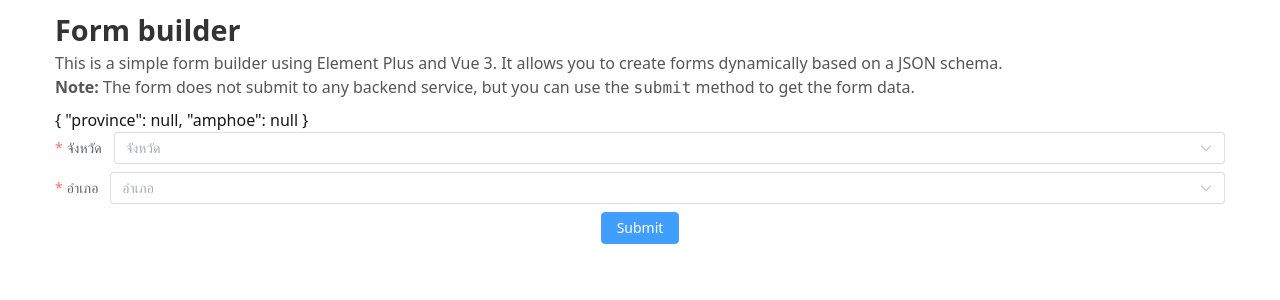
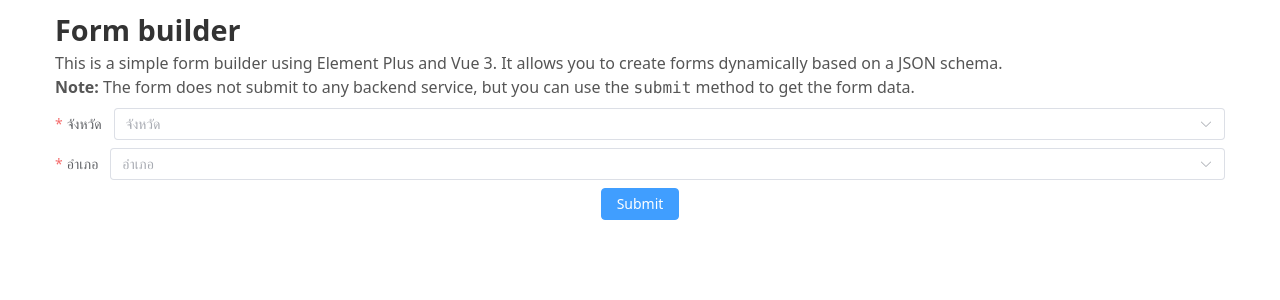
Before and after one commit to Friske2/FormBuilder, a Vue app: page / in a window 1280 px wide. Shown: the top 300 px of the page. Built offline with nearby package versions, Linux system fonts and the light colour scheme.

Commit message:
Remove debug output of form data in FormBuilder template

```diff
--- a/src/components/FormBuilder.vue
+++ b/src/components/FormBuilder.vue
@@ -1,6 +1,5 @@
 <template>
     <el-form ref="warpElForm" :model="form" v-bind="config">
-      {{ form }}
       <template v-for="field in warpField" :key="field.code">
         <show-if-wrapper :showIf="field.showIf" :formData="form" >
           <el-form-item :rules="field.rules" :label-postion="field.label.position" :label="field.label.text"
```
